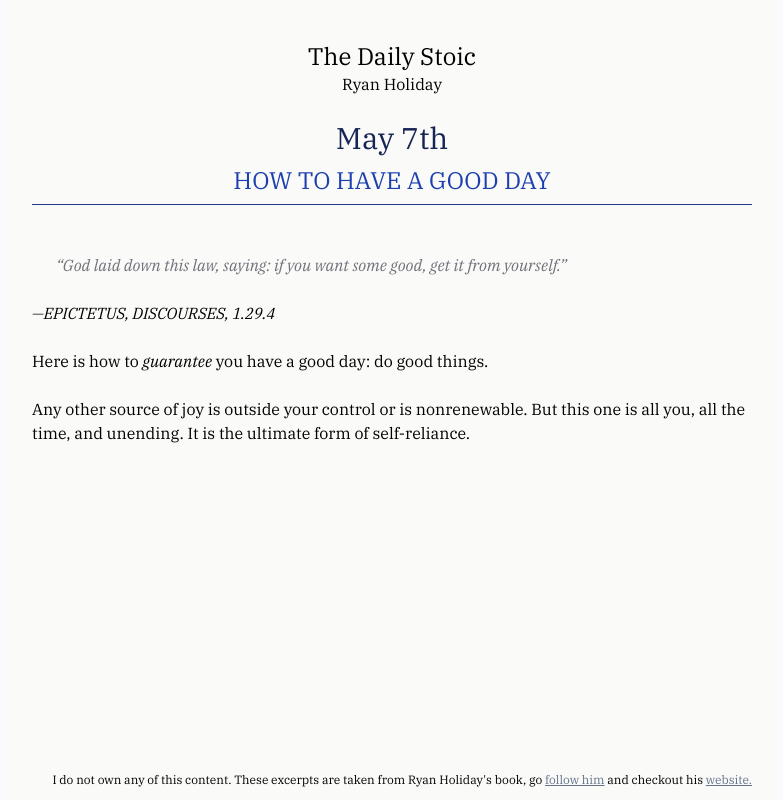
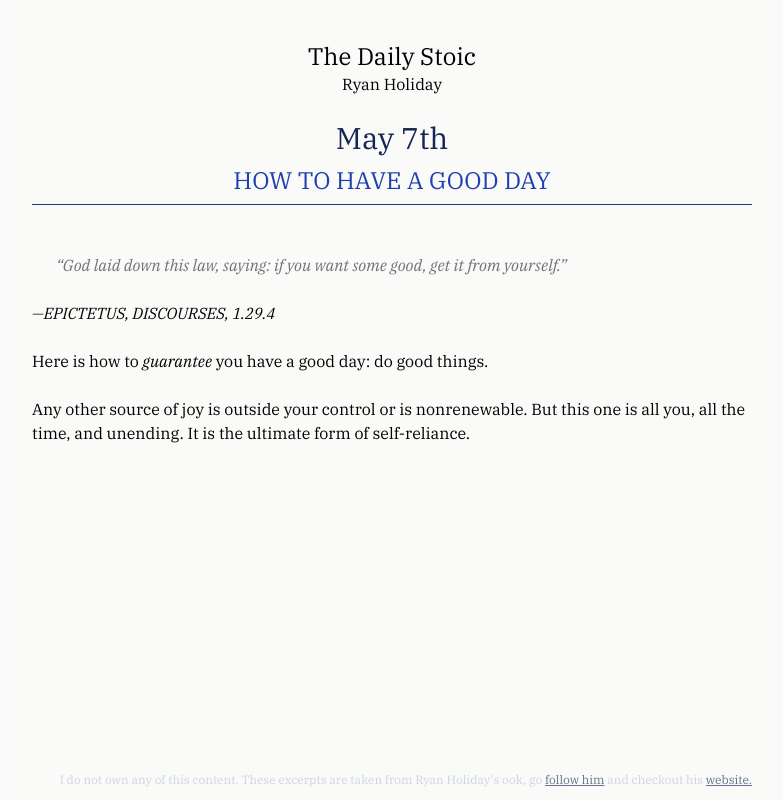
Before and after one commit to samudra-perera/TheDailyStoic, a React (Vite) app in the folder stoic-frontend/: page / in a window 1280 px wide. Shown: the whole page, without its empty margins (248-1031 px from the left). Built offline with nearby package versions, Linux system fonts and the light colour scheme.

Commit message:
Finished Styling

```diff
--- a/stoic-frontend/src/App.tsx
+++ b/stoic-frontend/src/App.tsx
@@ -76,9 +76,9 @@
         </Markdown>
       </div>
       <div className="flex-grow"></div>
-      <div className="max-w-3xl p-6 py-14 pt-10 flex-none text-xs text-center pb-3">
+      <div className="max-w-3xl p-6 py-14 pt-10 flex-none text-xs text-center pb-3 text-slate-300">
         I do not own any of this content. These excerpts are taken from Ryan
-        Holiday's book, go{" "}
+        Holiday's <bdo dir="ltr"></bdo>ook, go{" "}
         <a
           href="https://twitter.com/RyanHoliday?ref_src=twsrc%5Egoogle%7Ctwcamp%5Eserp%7Ctwgr%5Eauthor"
           target="_blank"
```
